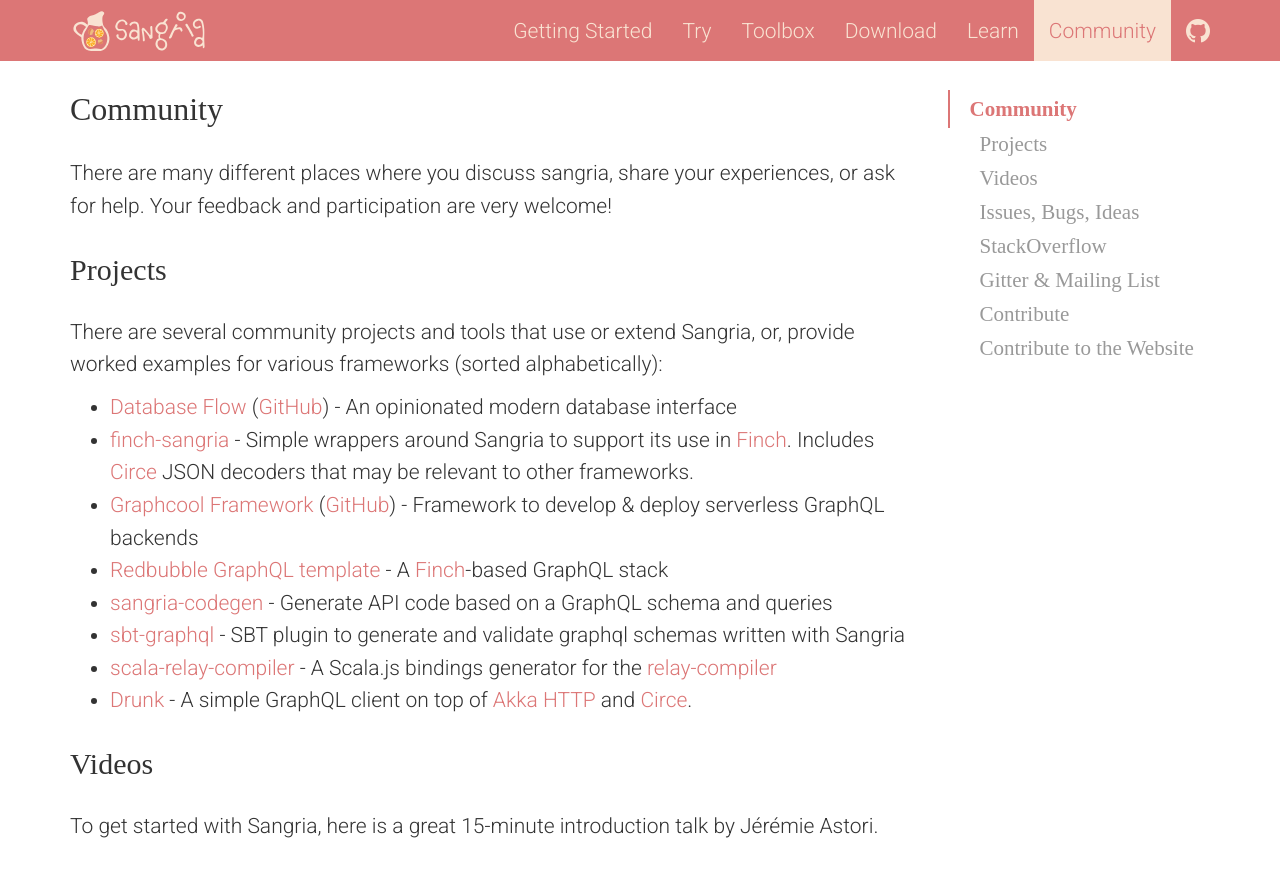
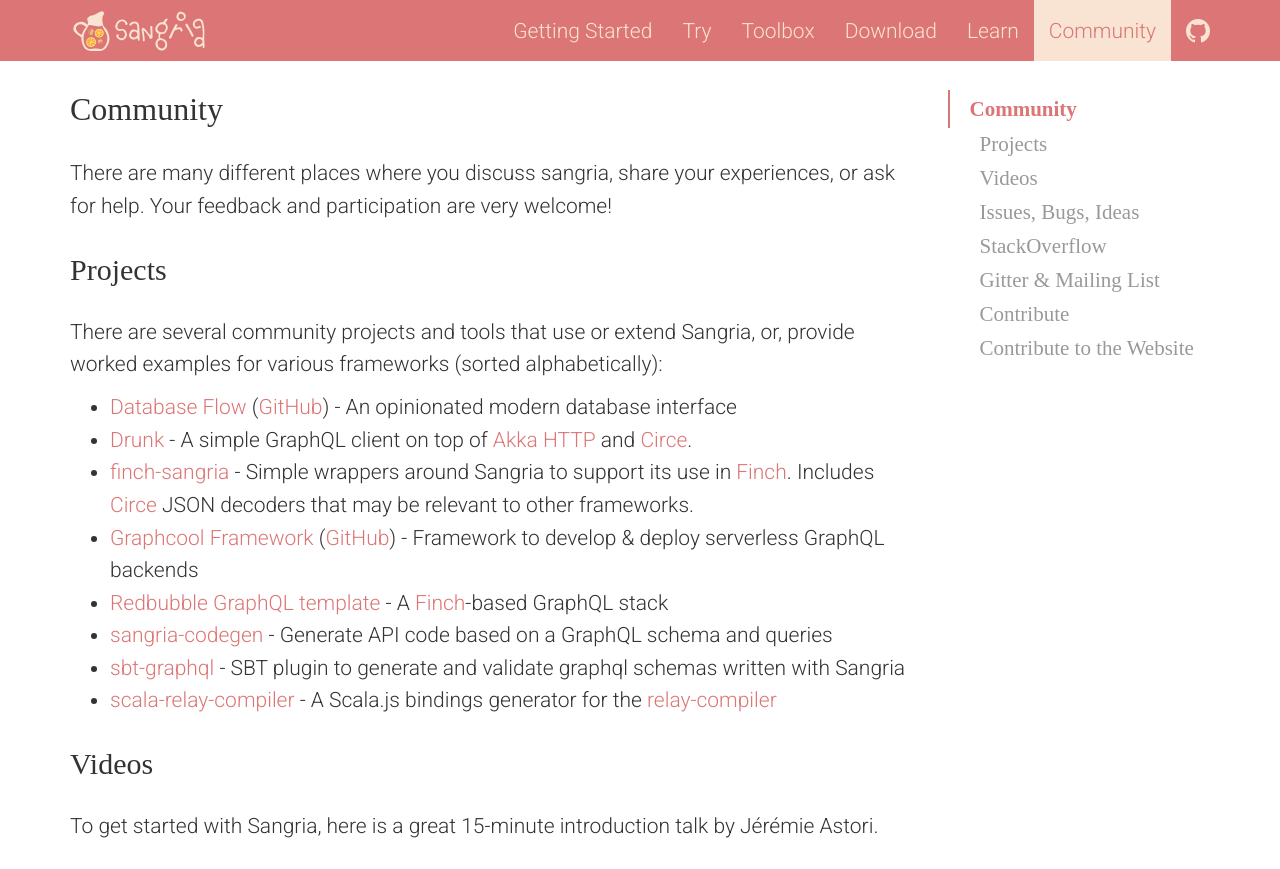
Before and after one commit to sangria-graphql/sangria-graphql.github.io, a Jekyll site: the page built from community.md, in a window 1280 px wide and 900 px high, cut to the strip 0-869 px from the top of the window. Built offline with Jekyll 4.4.1, drawn with Linux system fonts in a browser that asks for light colours.

Commit message:
sorted alphabetically

```diff
--- a/community.md
+++ b/community.md
@@ -14,13 +14,13 @@
 There are several community projects and tools that use or extend Sangria, or, provide worked examples for various frameworks (sorted alphabetically):
 
 * [Database Flow](https://databaseflow.com/) ([GitHub](https://github.com/KyleU/databaseflow)) - An opinionated modern database interface
+* [Drunk](https://github.com/Jarlakxen/drunk) - A simple GraphQL client on top of [Akka HTTP](https://doc.akka.io/docs/akka-http/current/) and [Circe](https://circe.github.io/circe/).
 * [finch-sangria](https://github.com/redbubble/finch-sangria) - Simple wrappers around Sangria to support its use in [Finch](https://github.com/finagle/finch). Includes [Circe](https://github.com/circe/circe) JSON decoders that may be relevant to other frameworks.
 * [Graphcool Framework](https://www.graph.cool/) ([GitHub](https://github.com/graphcool/framework)) - Framework to develop & deploy serverless GraphQL backends
 * [Redbubble GraphQL template](https://github.com/redbubble/rb-graphql-template) - A [Finch](https://github.com/finagle/finch)-based GraphQL stack
 * [sangria-codegen](https://github.com/mediative/sangria-codegen) - Generate API code based on a GraphQL schema and queries
 * [sbt-graphql](https://github.com/muuki88/sbt-graphql) - SBT plugin to generate and validate graphql schemas written with Sangria
 * [scala-relay-compiler](https://github.com/dispalt/relay-modern-helper/tree/master/node-compiler) - A Scala.js bindings generator for the [relay-compiler](https://facebook.github.io/relay/docs/relay-compiler.html)
-* [Drunk](https://github.com/Jarlakxen/drunk) - A simple GraphQL client on top of [Akka HTTP](https://doc.akka.io/docs/akka-http/current/) and [Circe](https://circe.github.io/circe/).
 
 ### Videos
 
```
